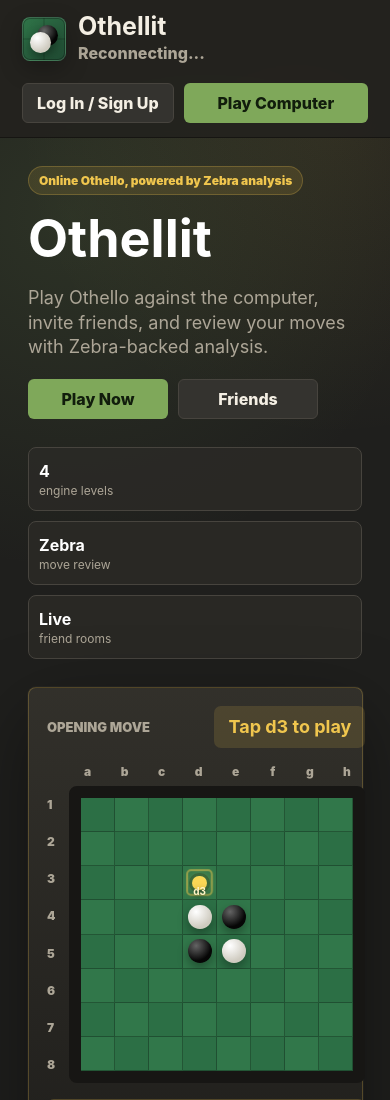
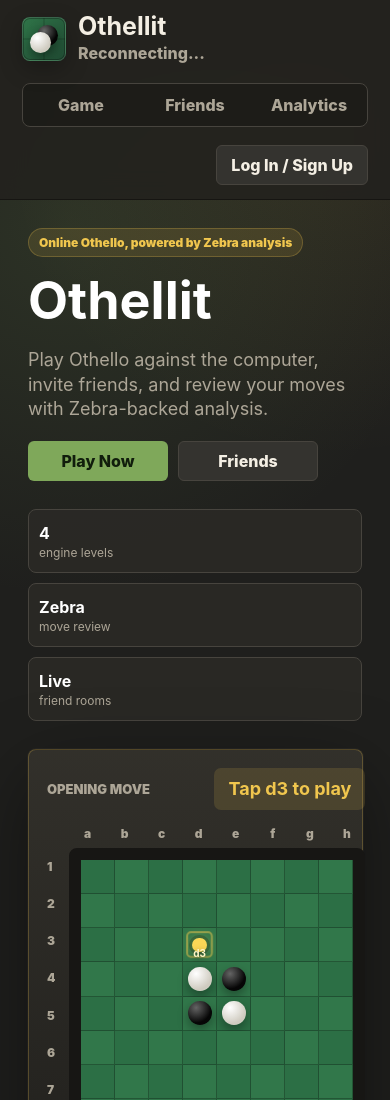
Before and after one commit to katiem08/othellit, a website: page public/index.html in a window 390 px wide. Shown: the top 1100 px of the page. Drawn offline with Linux system fonts and the light colour scheme.

Commit message:
Move section tabs into top bar

```diff
--- a/public/app.js
+++ b/public/app.js
@@ -399,7 +399,6 @@
   playLayoutEl.classList.toggle("hidden", screen !== "game");
   friendsScreenEl.classList.toggle("hidden", screen !== "friends");
   analyticsScreenEl.classList.toggle("hidden", screen !== "analytics");
-  appTabsEl.classList.toggle("hidden", screen === "home");
   gameTabEl.classList.toggle("active", screen === "game");
   friendsTabEl.classList.toggle("active", screen === "friends");
   analyticsTabEl.classList.toggle("active", screen === "analytics");
@@ -1148,7 +1147,6 @@
 });
 document.querySelector("#joinRoom").addEventListener("click", () => joinRoom());
 document.querySelector("#computerGame").addEventListener("click", startComputerGame);
-document.querySelector("#quickComputer").addEventListener("click", startComputerGame);
 document.querySelector("#resignGame").addEventListener("click", resignCurrentGame);
 document.querySelector("#copyLink").addEventListener("click", async () => {
   const id = currentRoom?.id || cleanRoomCode(roomCodeEl.value || roomEl.textContent);
--- a/public/index.html
+++ b/public/index.html
@@ -19,6 +19,11 @@
             <p id="onlineCount">Connecting...</p>
           </div>
         </button>
+        <div id="appTabs" class="app-tabs" aria-label="Main sections">
+          <button id="gameTab" type="button">Game</button>
+          <button id="friendsTab" type="button">Friends</button>
+          <button id="analyticsTab" type="button">Analytics</button>
+        </div>
         <div class="top-actions">
           <div class="auth-menu">
             <button id="authToggle" class="secondary" type="button">Log In / Sign Up</button>
@@ -88,7 +93,6 @@
               <div class="account-message" id="accountMessage">Create a local prototype account to use a username.</div>
             </div>
           </div>
-          <button id="quickComputer" class="primary-action">Play Computer</button>
         </div>
       </nav>
       <div id="serverNotice" class="server-notice hidden">
@@ -129,12 +133,6 @@
             <p class="home-board-hint">Flip the highlighted square to enter the board.</p>
           </div>
         </div>
-      </section>
-
-      <section id="appTabs" class="app-tabs hidden">
-        <button id="gameTab" class="active" type="button">Game</button>
-        <button id="friendsTab" type="button">Friends</button>
-        <button id="analyticsTab" type="button">Analytics</button>
       </section>
 
       <section id="playLayout" class="play-layout hidden">
--- a/public/styles.css
+++ b/public/styles.css
@@ -111,9 +111,9 @@
 
 .topbar {
   min-height: 76px;
-  display: flex;
+  display: grid;
+  grid-template-columns: minmax(180px, auto) minmax(260px, 1fr) auto;
   align-items: center;
-  justify-content: space-between;
   gap: 18px;
   padding: 14px 22px;
   border-bottom: 1px solid #161512;
@@ -199,6 +199,7 @@
   display: flex;
   gap: 10px;
   align-items: center;
+  justify-content: end;
   position: relative;
 }
 
@@ -528,21 +529,27 @@
 
 .app-tabs {
   display: flex;
-  gap: 8px;
-  padding: 14px 18px 0;
+  justify-content: center;
+  gap: 6px;
+  padding: 4px;
+  width: fit-content;
+  justify-self: center;
+  border: 1px solid var(--line);
+  border-radius: 8px;
+  background: rgba(20, 20, 18, 0.42);
 }
 
 .app-tabs button {
-  min-height: 36px;
-  background: var(--surface-2);
+  min-height: 34px;
+  padding: 0 14px;
+  background: transparent;
   color: var(--muted);
-  border: 1px solid var(--line);
+  border: 0;
 }
 
 .app-tabs button.active {
   background: var(--gold);
   color: #241c05;
-  border-color: transparent;
 }
 
 .friends-screen {
@@ -1264,18 +1271,27 @@
 
 @media (max-width: 860px) {
   .topbar,
+  .app-tabs,
   .top-actions {
     align-items: stretch;
   }
 
   .topbar {
-    flex-direction: column;
+    grid-template-columns: minmax(0, 1fr);
   }
 
+  .app-tabs,
   .top-actions {
     width: 100%;
+    justify-self: stretch;
   }
 
+  .app-tabs {
+    display: grid;
+    grid-template-columns: repeat(3, minmax(0, 1fr));
+  }
+
+  .app-tabs button,
   .top-actions button {
     flex: 1;
   }
```
